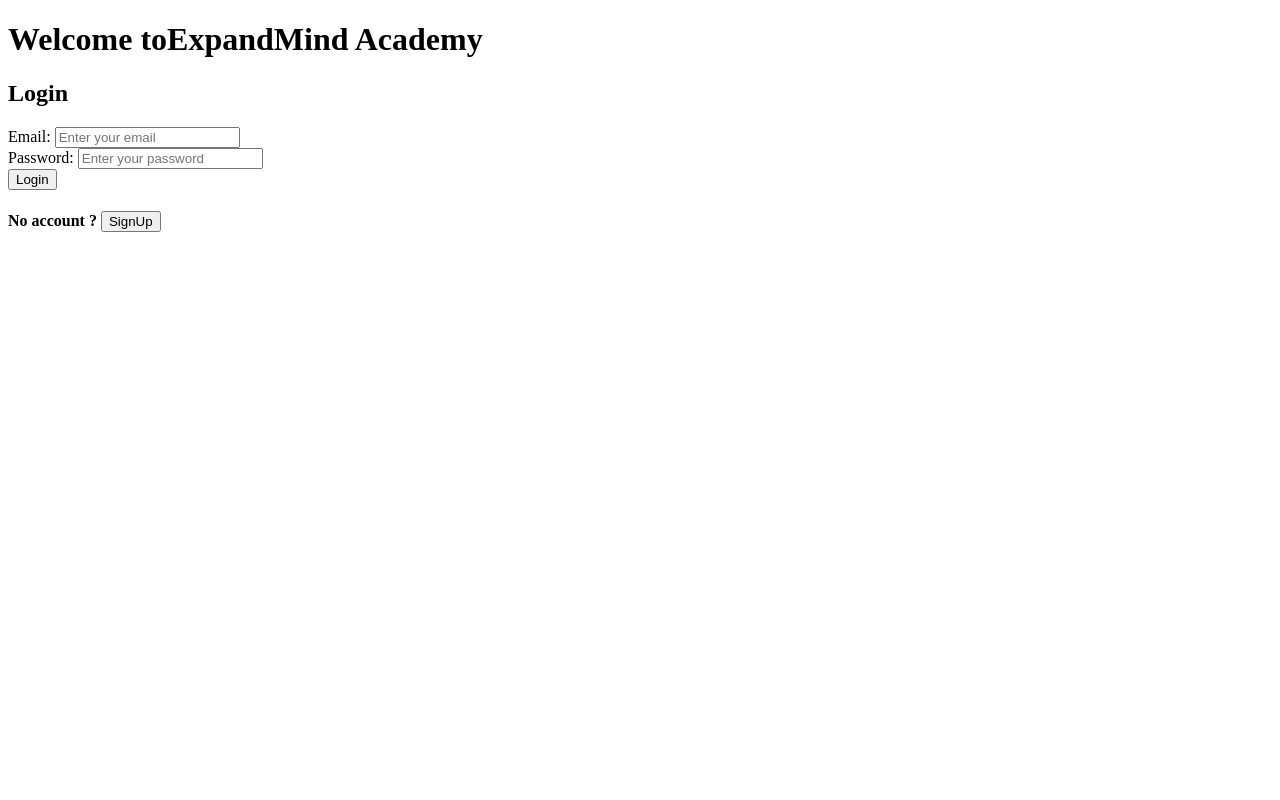
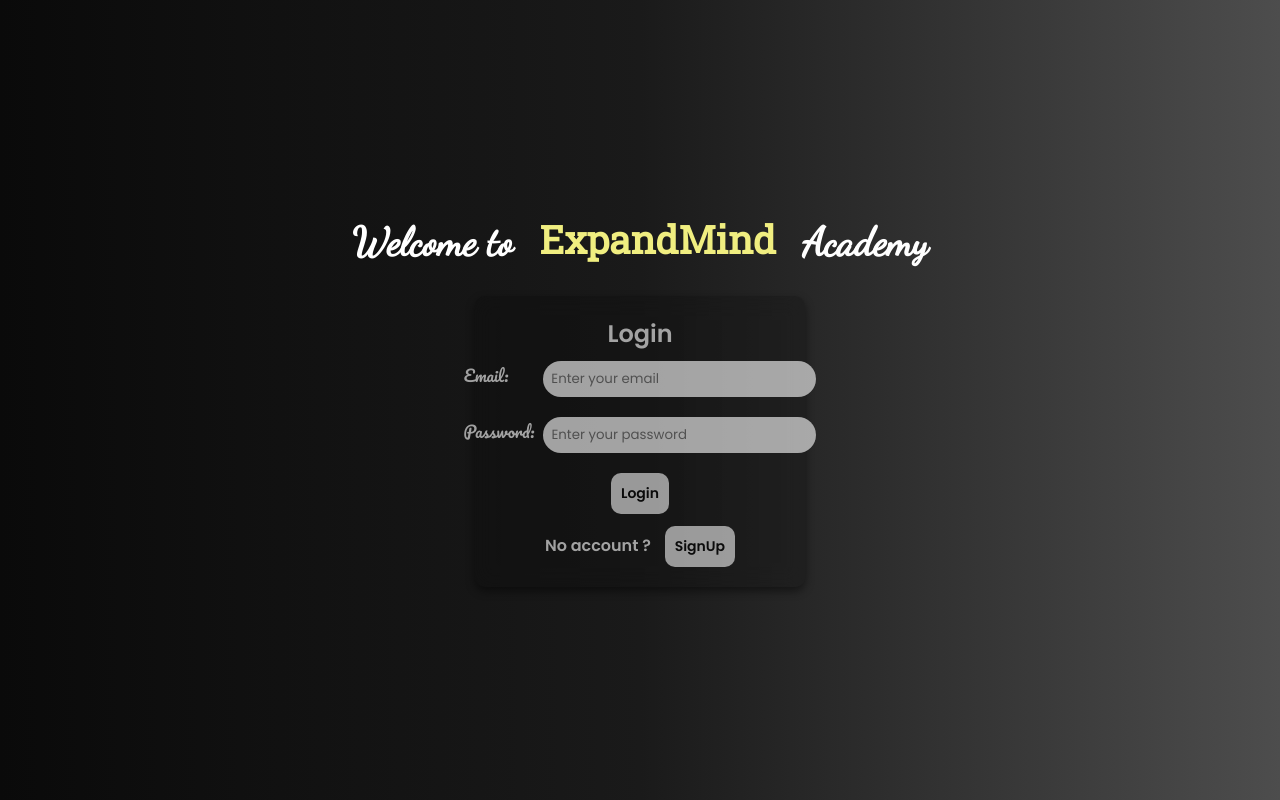
Before and after one commit to OmarMohmdSuleiman/expand-mind, a React (Vite) app in the folder frontend/: page / in a window 1280 px wide. Built offline with nearby package versions, Linux system fonts and the light colour scheme; a web font is replaced by a local one.

Commit message:
Add css to style for the login page and add background in styles.css

```diff
--- a/frontend/public/styles.css
+++ b/frontend/public/styles.css
@@ -0,0 +1,143 @@
+* {
+    font-family: 'Poppins', Arial, sans-serif;
+    margin: 0;
+    padding: 0;
+    box-sizing: border-box;
+  }
+
+  /* Set a background gradient for the body */
+  body {
+
+    margin: 0;
+    height: 100vh;
+    display: flex;
+    justify-content: center;
+    align-items: center;
+    background: linear-gradient(to right, #0a0a0a, #1a1a1a, #4d4d4d); /* Body background gradient */
+    font-family: Arial, sans-serif;
+    color: white; /* Default text color */
+  }
+
+  .container{
+    display: flex;
+    flex-direction: column;
+    gap: 30px;
+    justify-content: center;
+    align-items: center; /* Center content horizontally */
+    text-align: center;
+  }
+  .title{
+    font-family: 'Dancing Script', cursive;
+    font-weight: bolder;
+    font-size: 40px;
+
+  }
+  span{
+    margin-left: 22px;
+    margin-right: 22px;
+    font-family: 'Roboto Slab', serif;
+    color: rgb(240, 238, 128);
+    display: inline-block; /* Ensure the element can be transformed */
+    animation: scaleAnimation 3s infinite ease-in-out;
+  }
+  @keyframes scaleAnimation {
+    0% {
+      transform: scale(0.9); /* Initial size */
+    }
+    50% {
+      transform: scale(1.15); /* Bigger size */
+    }
+    100% {
+      transform: scale(0.9); /* Back to original size */
+    }
+  }
+  .box {
+    width: 330px;
+    text-align: center;
+    background: rgba(0, 0, 0, 0.3);
+    backdrop-filter: blur(10px);
+    -webkit-backdrop-filter: blur(20px);
+    padding: 20px;
+    border-radius: 10px;
+    box-shadow: 0 4px 10px rgba(0, 0, 0, 0.8);
+    z-index: 10;
+    transition: all 0.3s ease;
+    opacity: 0.6;
+
+  }
+  .box:hover{
+    background: rgba(0, 0, 0, 1);
+    width: 430px;
+    opacity: 1;
+    transform: scale(1.05); /* Slight scale-up effect */
+  box-shadow: 0 6px 20px rgba(0, 0, 0, 0.8);
+
+  }
+  .div_1{
+    display: flex;
+    gap: 35px;
+    margin-bottom: 20px;
+    justify-content: center;
+    margin-top: 10px;
+  }
+  .div_2{
+    display: flex;
+    gap: 9px;
+    justify-content: center;
+    margin-bottom: 10px;
+  }
+  .email{
+    font-family: 'Pacifico', cursive;
+  }
+  .password{
+    font-family: 'Pacifico', cursive;
+  }
+
+   .input{
+    border: none;
+    border-radius: 20px;
+    padding: 8px;
+    width: 300px;
+   }
+
+  .btn{
+    padding: 10px;
+    font-weight: bolder;
+    font-size: 14px;
+    border-radius:  10px 10px 10px 10px;
+    border: none;
+    transition: all 0.3s ease;
+  }
+  .btn:hover{
+    font-size: 18px;
+    background-color: rgb(240, 238, 128);
+    transform: scale(1.1);
+  }
+  .login-btn{
+    margin-bottom: 12px;
+    margin-top: 10px;
+
+  }
+  .signup-btn{
+    margin-left: 10px;
+
+
+  }
+
+  @media (max-width: 600px) {
+    .title {
+      font-size: 20px;
+    }
+
+
+    .box {
+      width: 100%;
+      height: auto;
+      padding: 15px;
+      box-sizing: border-box;
+    }
+
+    .box:hover {
+      height: auto;
+    }
+  }
```
